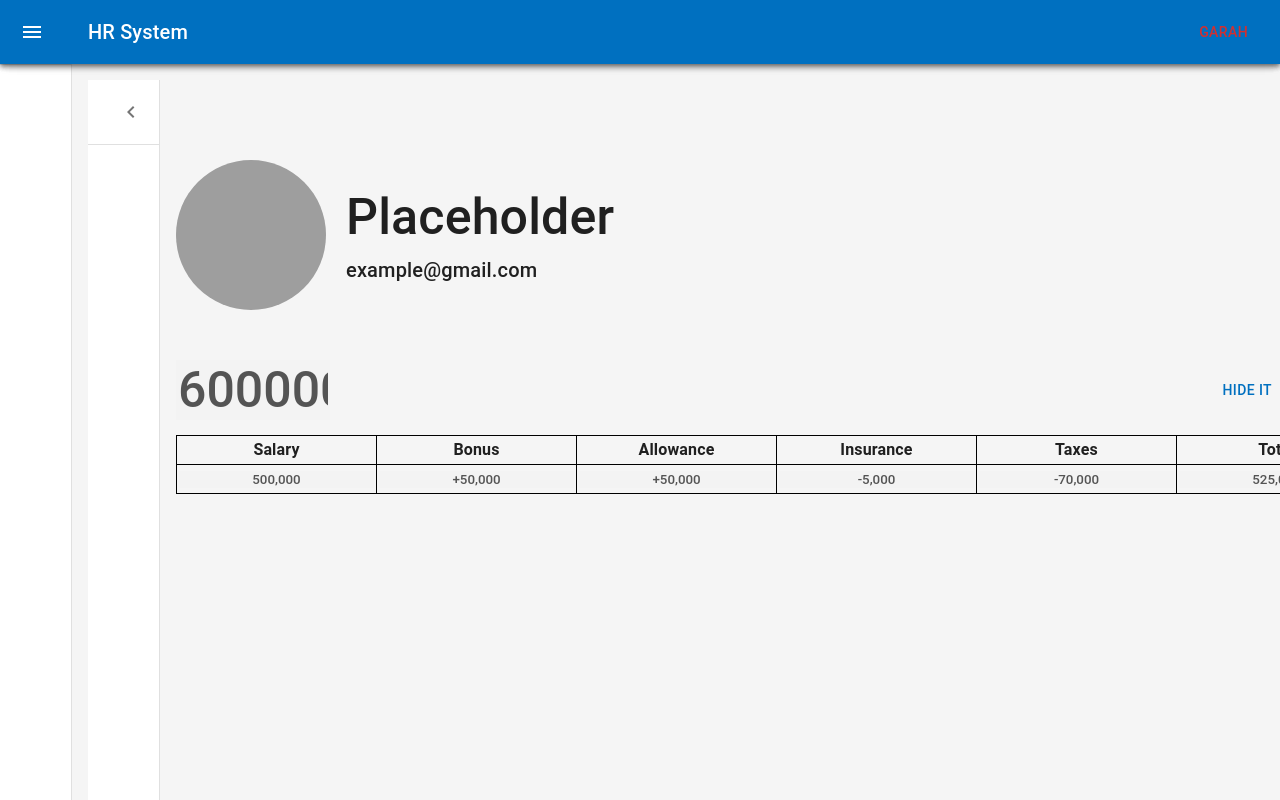
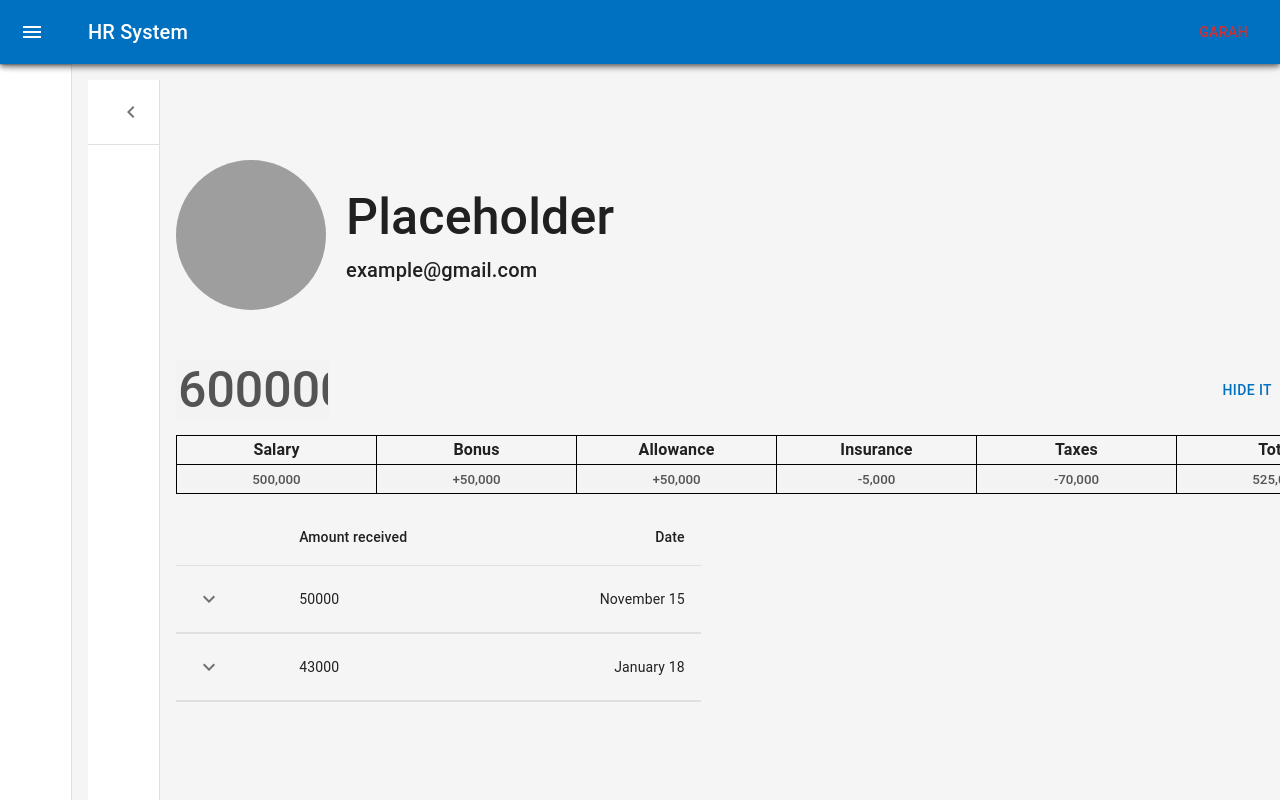
Before and after one commit to nestsolutionsllc/nest-hr, a Next.js app in the folder frontend/: page /salaryInfo in a window 1280 px wide. Built offline with nearby package versions, Linux system fonts and the light colour scheme; grey boxes are pictures that could not be loaded.

Commit message:
feat(collapsible table): detailed table that shows history

```diff
--- a/frontend/src/pages/salaryInfo.tsx
+++ b/frontend/src/pages/salaryInfo.tsx
@@ -2,8 +2,117 @@ import type { NextPage } from "next";
 import { Button } from "@mui/material";
 import { useState } from "react";
 import MainLayout from "../layouts/MainLayout";
+import * as React from "react";
+import Box from "@mui/material/Box";
+import Collapse from "@mui/material/Collapse";
+import IconButton from "@mui/material/IconButton";
+import Table from "@mui/material/Table";
+import TableBody from "@mui/material/TableBody";
+import TableCell from "@mui/material/TableCell";
+import TableContainer from "@mui/material/TableContainer";
+import TableHead from "@mui/material/TableHead";
+import TableRow from "@mui/material/TableRow";
+import Typography from "@mui/material/Typography";
+import KeyboardArrowDownIcon from "@mui/icons-material/KeyboardArrowDown";
+import KeyboardArrowUpIcon from "@mui/icons-material/KeyboardArrowUp";
 
 <link rel="stylesheet" href="https://fonts.googleapis.com/css?family=Roboto:300,400,500,700&display=swap" />;
+
+function createData(name: number, calories: string) {
+  return {
+    name,
+    calories,
+    history: [
+      {
+        date: 40000,
+        customerId: "+10000",
+        amount: "-15000",
+      },
+      {
+        date: 37000,
+        customerId: "+15000",
+        amount: "-10000",
+      },
+    ],
+  };
+}
+
+function Row(props: { row: ReturnType<typeof createData> }) {
+  const { row } = props;
+  const [open, setOpen] = React.useState(false);
+
+  return (
+    <React.Fragment>
+      <TableRow sx={{ "& > *": { borderBottom: "unset" } }}>
+        <TableCell>
+          <IconButton aria-label="expand row" size="small" onClick={() => setOpen(!open)}>
+            {open ? <KeyboardArrowUpIcon /> : <KeyboardArrowDownIcon />}
+          </IconButton>
+        </TableCell>
+        <TableCell component="th" scope="row">
+          {row.name}
+        </TableCell>
+        <TableCell align="right">{row.calories}</TableCell>
+      </TableRow>
+      <TableRow>
+        <TableCell style={{ paddingBottom: 0, paddingTop: 0 }} colSpan={6}>
+          <Collapse in={open} timeout="auto" unmountOnExit>
+            <Box sx={{ margin: 1 }}>
+              <Typography variant="h6" gutterBottom component="div">
+                Salary Details
+              </Typography>
+              <Table size="small" aria-label="purchases">
+                <TableHead>
+                  <TableRow>
+                    <TableCell>Amount</TableCell>
+                    <TableCell>Bonus/Allowance</TableCell>
+                    <TableCell align="right">Tax/Insurance</TableCell>
+                    <TableCell align="right">Total</TableCell>
+                  </TableRow>
+                </TableHead>
+                <TableBody>
+                  {row.history.map(historyRow => (
+                    <TableRow key={historyRow.date}>
+                      <TableCell component="th" scope="row">
+                        {historyRow.date}
+                      </TableCell>
+                      <TableCell>{historyRow.customerId}</TableCell>
+                      <TableCell align="right">{historyRow.amount}</TableCell>
+                      <TableCell align="right">47000</TableCell>
+                    </TableRow>
+                  ))}
+                </TableBody>
+              </Table>
+            </Box>
+          </Collapse>
+        </TableCell>
+      </TableRow>
+    </React.Fragment>
+  );
+}
+
+const rows = [createData(50000, "November 15"), createData(43000, "January 18")];
+
+function CollapsibleTable() {
+  return (
+    <TableContainer>
+      <Table aria-label="collapsible table" style={{ width: "41vw" }}>
+        <TableHead>
+          <TableRow>
+            <TableCell />
+            <TableCell align="left">Amount received</TableCell>
+            <TableCell align="right">Date</TableCell>
+          </TableRow>
+        </TableHead>
+        <TableBody>
+          {rows.map(row => (
+            <Row key={row.name} row={row} />
+          ))}
+        </TableBody>
+      </Table>
+    </TableContainer>
+  );
+}
 
 const SalaryPage: NextPage = () => {
   const [type, setType] = useState("text");
@@ -63,33 +172,6 @@ const SalaryPage: NextPage = () => {
             </Button>
           </div>
           <div className="salary-table" style={{ marginTop: 15 }}>
-            {/* <Table sx={{ minWidth: 650 }} aria-label="simple table">
-        <TableHead>
-          <TableRow>
-            <TableCell>Salary</TableCell>
-            <TableCell align="right">Bonus</TableCell>
-            <TableCell align="right">Allowance</TableCell>
-            <TableCell align="right">Insurance</TableCell>
-            <TableCell align="right">Tax</TableCell>
-          </TableRow>
-        </TableHead>
-        <TableBody>
-          {rows.map((row) => (
-            <TableRow
-              key={row.amount}
-              sx={{ '&:last-child td, &:last-child th': { border: 0 } }}
-            >
-              <TableCell component="th" scope="row">
-                {row.amount}
-              </TableCell>
-              <TableCell align="right">{row.bonus}</TableCell>
-              <TableCell align="right">{row.allowance}</TableCell>
-              <TableCell align="right">{row.insurance}</TableCell>
-              <TableCell align="right">{row.tax}</TableCell>
-            </TableRow>
-          ))}
-        </TableBody>
-      </Table> */}
             <div className="salary-breakdown">
               <table cellPadding={2} style={{ border: "solid black 1px", borderCollapse: "collapse", width: "41vw" }}>
                 <tr>
@@ -101,12 +183,6 @@ const SalaryPage: NextPage = () => {
                   <th style={{ border: "solid black 1px" }}>Total</th>
                 </tr>
                 <tr>
-                  {/* <td style={{border:"solid black 1px", textAlign:"center"}}>{list.salary}</td>
-          <td style={{border:"solid black 1px", textAlign:"center"}}>{list.bonus}</td>
-          <td style={{border:"solid black 1px", textAlign:"center"}}>{list.allowance}</td>
-          <td style={{border:"solid black 1px", textAlign:"center"}}>{list.insurance}</td>
-          <td style={{border:"solid black 1px", textAlign:"center"}}>{list.tax}</td>
-          <td style={{border:"solid black 1px", textAlign:"center"}}>{list.total}</td> */}
                   <td style={{ border: "solid black 1px", textAlign: "center" }}>
                     <input
                       style={{ border: "none", fontFamily: "Roboto", fontWeight: 500, textAlign: "center" }}
@@ -157,6 +233,9 @@ const SalaryPage: NextPage = () => {
                   </td>
                 </tr>
               </table>
+              <div className="payroll" style={{ fontFamily: "Roboto", marginTop: 15 }}>
+                <CollapsibleTable />
+              </div>
             </div>
           </div>
         </div>
```
